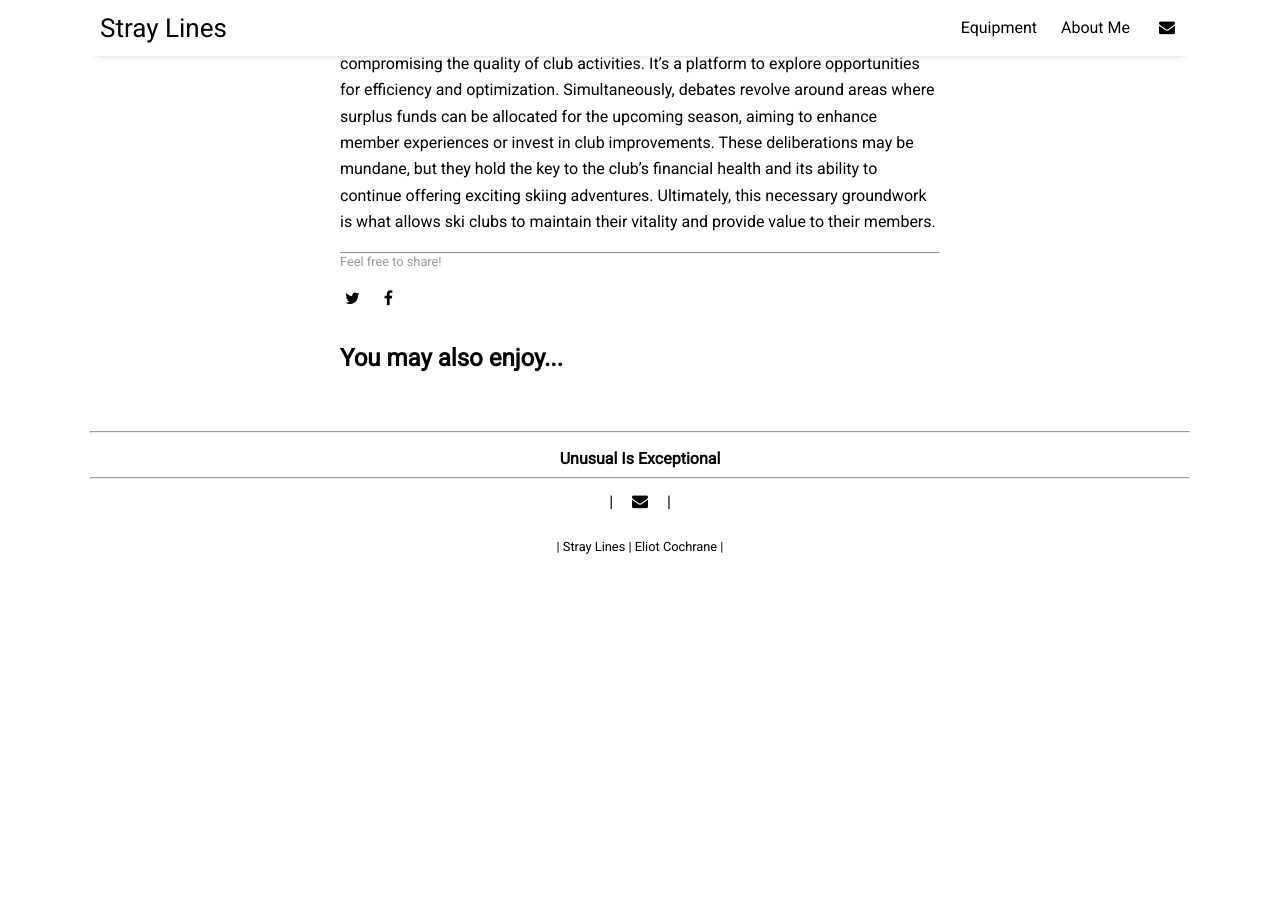
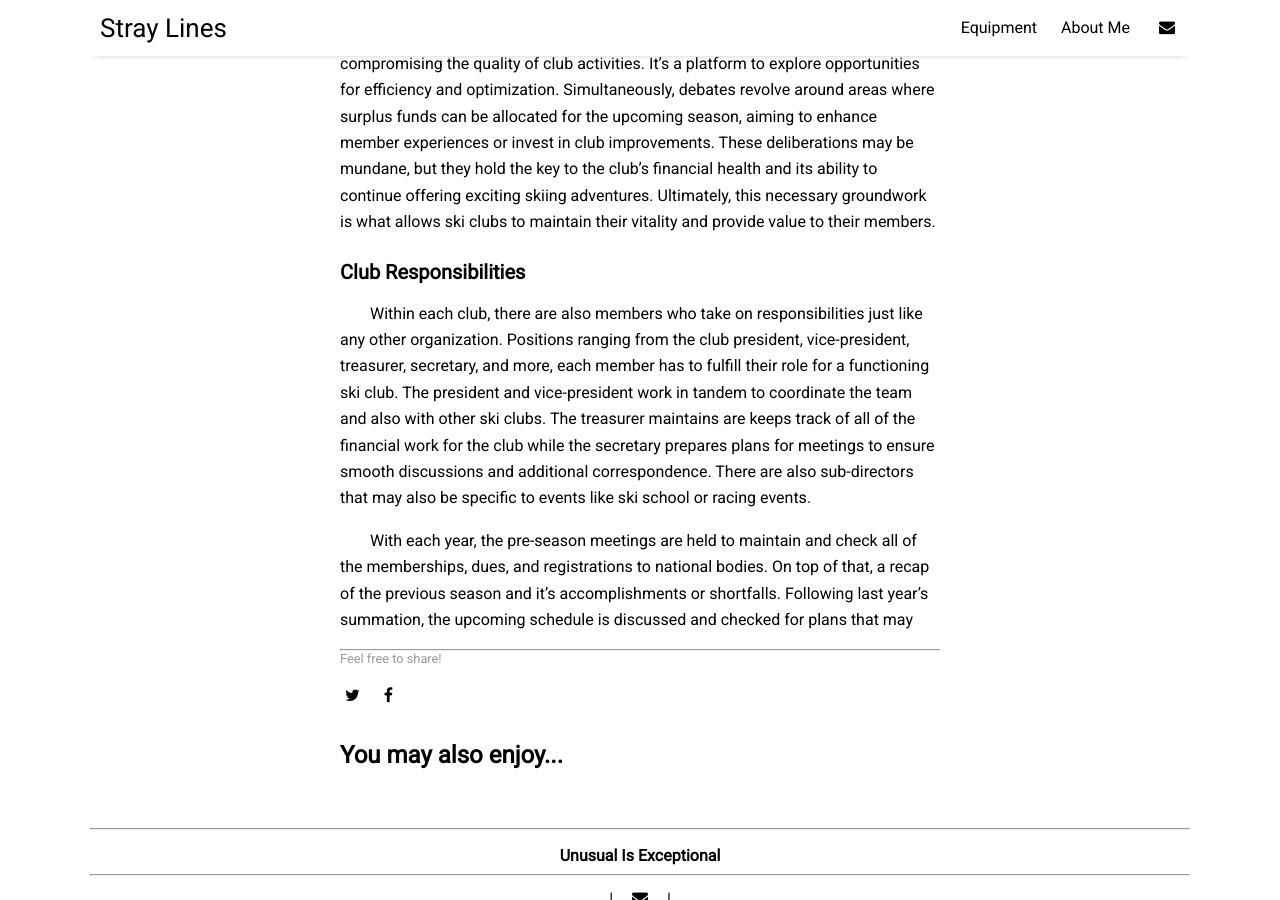
Before and after one commit to eliotcochrane/eliotcochrane.github.io, a Jekyll site: the page built from wip/ski-club-meetings.md, in a window 1280 px wide and 900 px high, scrolled down 1606 px. Built offline with Jekyll 4.4.1, drawn with Linux system fonts in a browser that asks for light colours; nearby versions of some CDN libraries; before the commit the page ends 2191 px from its top, so only the background shows below that.

Commit message:
Update Meetings Content
-Updated "Meetings" content

```diff
--- a/wip/ski-club-meetings.md
+++ b/wip/ski-club-meetings.md
@@ -29,3 +29,9 @@ Also, a portion of the dues is often allocated to an emergency fund, providing a
 In the financial review, ski club members examine the past year's finances to ensure transparency and accountability. These discussions are tedious but they are crucial for the club's sustainability and effective resource management. The process typically involves analyzing income, expenses, and any surplus or deficits from the previous season. And it always involves the club treasurer to list the finances one by one in a manner that feels like it will never stop.
 
 Members scrutinize where cost savings or cuts can be made without compromising the quality of club activities. It's a platform to explore opportunities for efficiency and optimization. Simultaneously, debates revolve around areas where surplus funds can be allocated for the upcoming season, aiming to enhance member experiences or invest in club improvements. These deliberations may be mundane, but they hold the key to the club's financial health and its ability to continue offering exciting skiing adventures. Ultimately, this necessary groundwork is what allows ski clubs to maintain their vitality and provide value to their members.
+
+### Club Responsibilities
+
+Within each club, there are also members who take on responsibilities just like any other organization. Positions ranging from the club president, vice-president, treasurer, secretary, and more, each member has to fulfill their role for a functioning ski club. The president and vice-president work in tandem to coordinate the team and also with other ski clubs. The treasurer maintains are keeps track of all of the financial work for the club while the secretary prepares plans for meetings to ensure smooth discussions and additional correspondence. There are also sub-directors that may also be specific to events like ski school or racing events.
+
+With each year, the pre-season meetings are held to maintain and check all of the memberships, dues, and registrations to national bodies. On top of that, a recap of the previous season and it's accomplishments or shortfalls. Following last year's summation, the upcoming schedule is discussed and checked for plans that may
```
